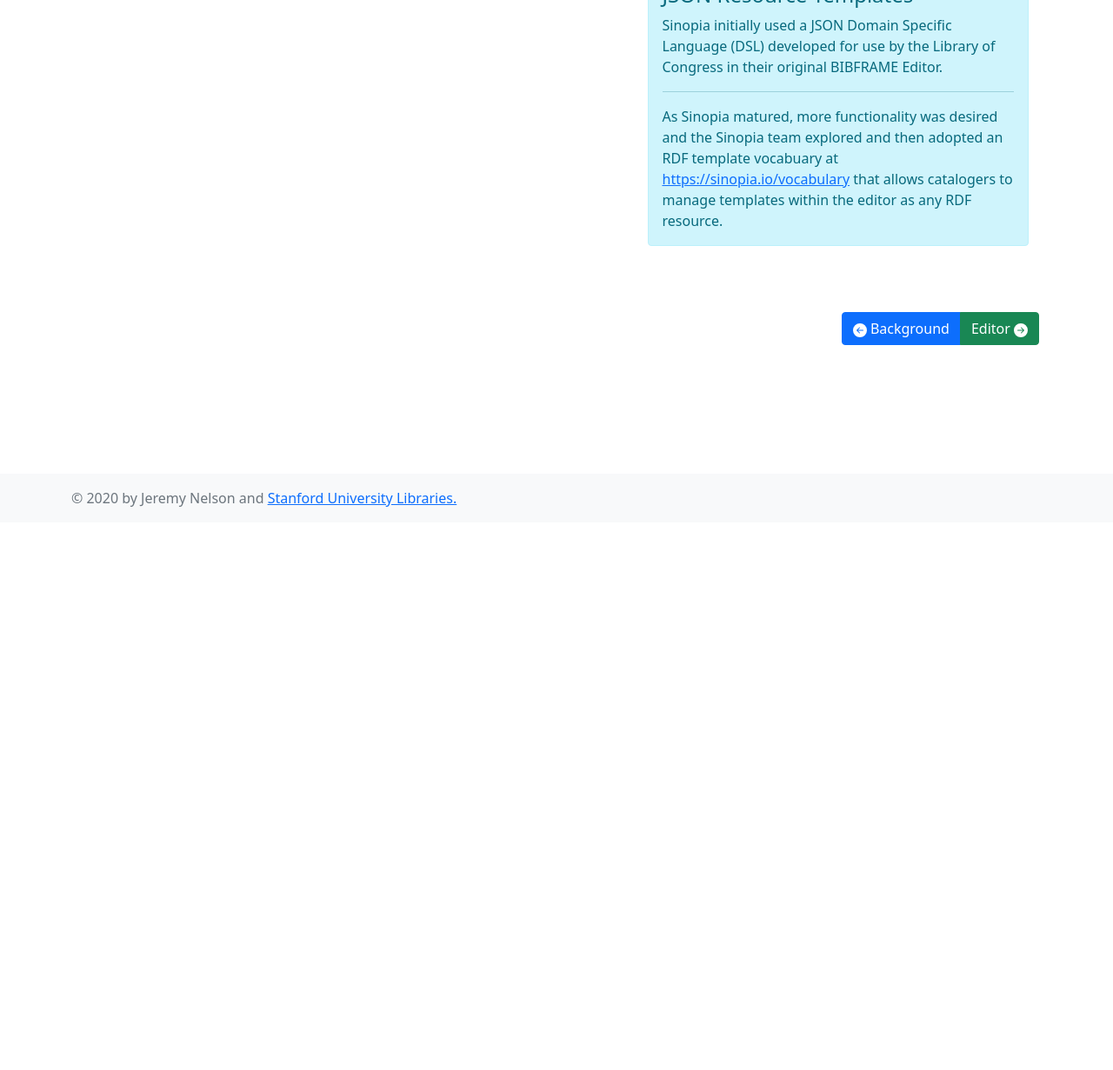
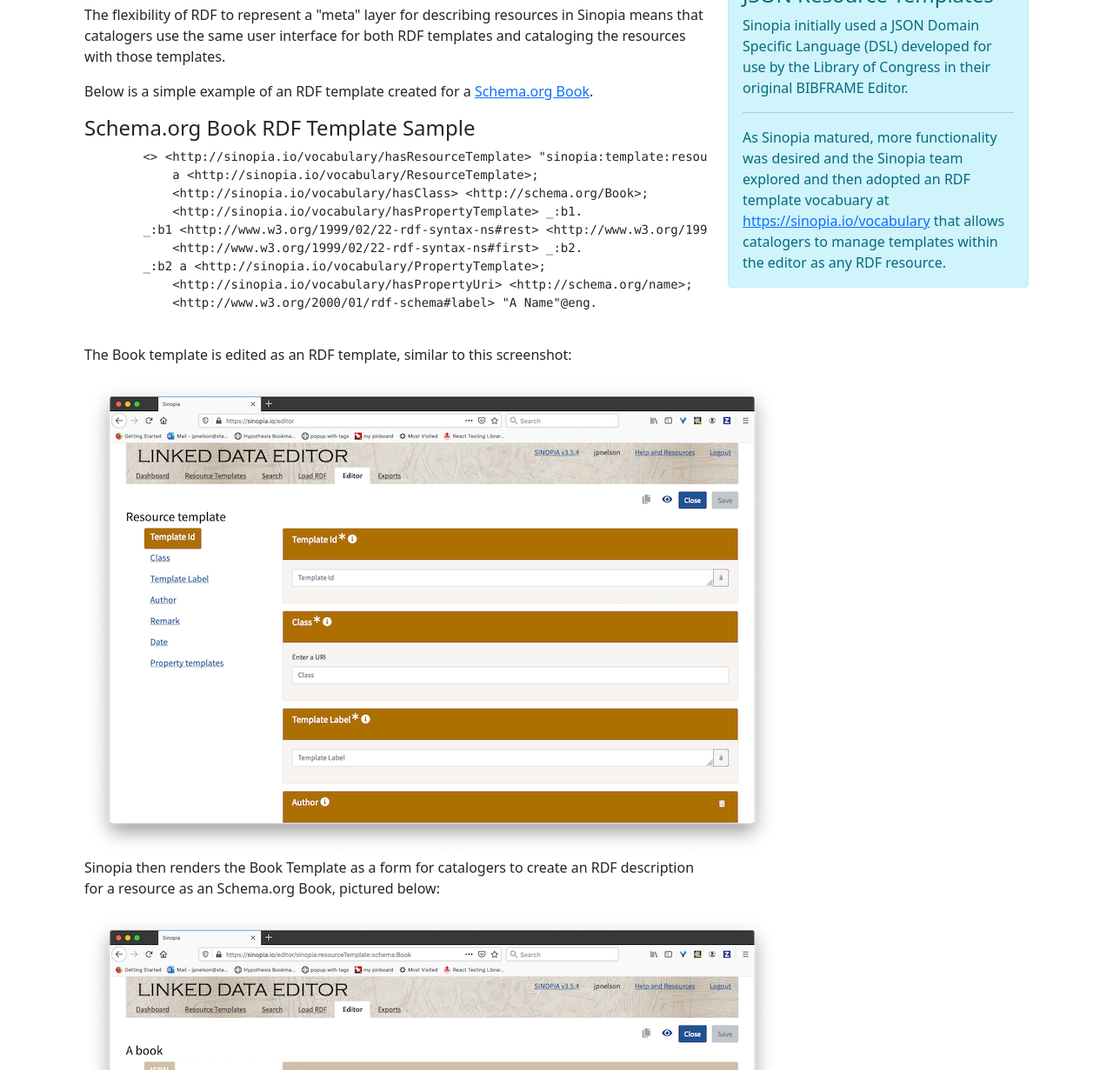
Before and after one commit to LD4P/swib-2020, a plain HTML site: page rdf-templates.html in a window 1280 px wide. Shown: the part 199-1430 px from the top of the page at 87% size. Before the commit the page ends 800 px from the top, so only its background shows below. Drawn offline with Linux system fonts and the light colour scheme.

Commit message:
Adds images and text for RDF Templates

```diff
--- a/rdf-templates.html
+++ b/rdf-templates.html
@@ -81,8 +81,39 @@
 <h1>RDF Templates</h1>
 <div class="container">
   <div class="row">
-    <div class="col-7">
+    <div class="col-8">
       <h3>Using RDF to Create RDF</h3>
+      <p>
+        The flexibility of RDF to represent a "meta" layer for describing
+        resources in Sinopia means that catalogers
+        use the same user interface for both RDF templates and cataloging the
+        resources with those templates.
+      </p>
+      <p>
+        Below is a simple example of an RDF template created for a
+        <a href="https://schema.org/Book">Schema.org Book</a>.
+      </p>
+      <h4>Schema.org Book RDF Template Sample</h4>
+      <pre>
+        <> &lt;http://sinopia.io/vocabulary/hasResourceTemplate&gt; "sinopia:template:resource";
+            a &lt;http://sinopia.io/vocabulary/ResourceTemplate&gt;;
+            &lt;http://sinopia.io/vocabulary/hasClass&gt; &lt;http://schema.org/Book&gt;;
+            &lt;http://sinopia.io/vocabulary/hasPropertyTemplate&gt; _:b1.
+        _:b1 &lt;http://www.w3.org/1999/02/22-rdf-syntax-ns#rest&gt; &lthttp://www.w3.org/1999/02/22-rdf-syntax-ns#nil&gt;;
+            &lt;http://www.w3.org/1999/02/22-rdf-syntax-ns#first&gt; _:b2.
+        _:b2 a &lt;http://sinopia.io/vocabulary/PropertyTemplate&gt;;
+            &lt;http://sinopia.io/vocabulary/hasPropertyUri&gt; &lthttp://schema.org/name&gt;;
+            &lt;http://www.w3.org/2000/01/rdf-schema#label&gt; "A Name"@eng.
+      </pre>
+      <p>
+        The Book template is edited as an RDF template, similar to this screenshot:
+      </p>
+      <img src="img/sinopia-rdf-template.png" alt="Sinopia screenshot of editing RDF Template" />
+      <p>
+        Sinopia then renders the Book Template as a form for catalogers to create an
+        RDF description for a resource as an Schema.org Book, pictured below:
+      </p>
+      <img src="img/sinopia-book-editing.png" alt="Sinopia screenshot of editing a Schema.org Book resource" />
     </div>
     <div class="col">
       <div class="alert alert-info" role="alert">
```
Also changed, not shown: templates/rdf-templates.html (+32 -1 lines), img/sinopia-book-editing.png (added), img/sinopia-rdf-template.png (added).
